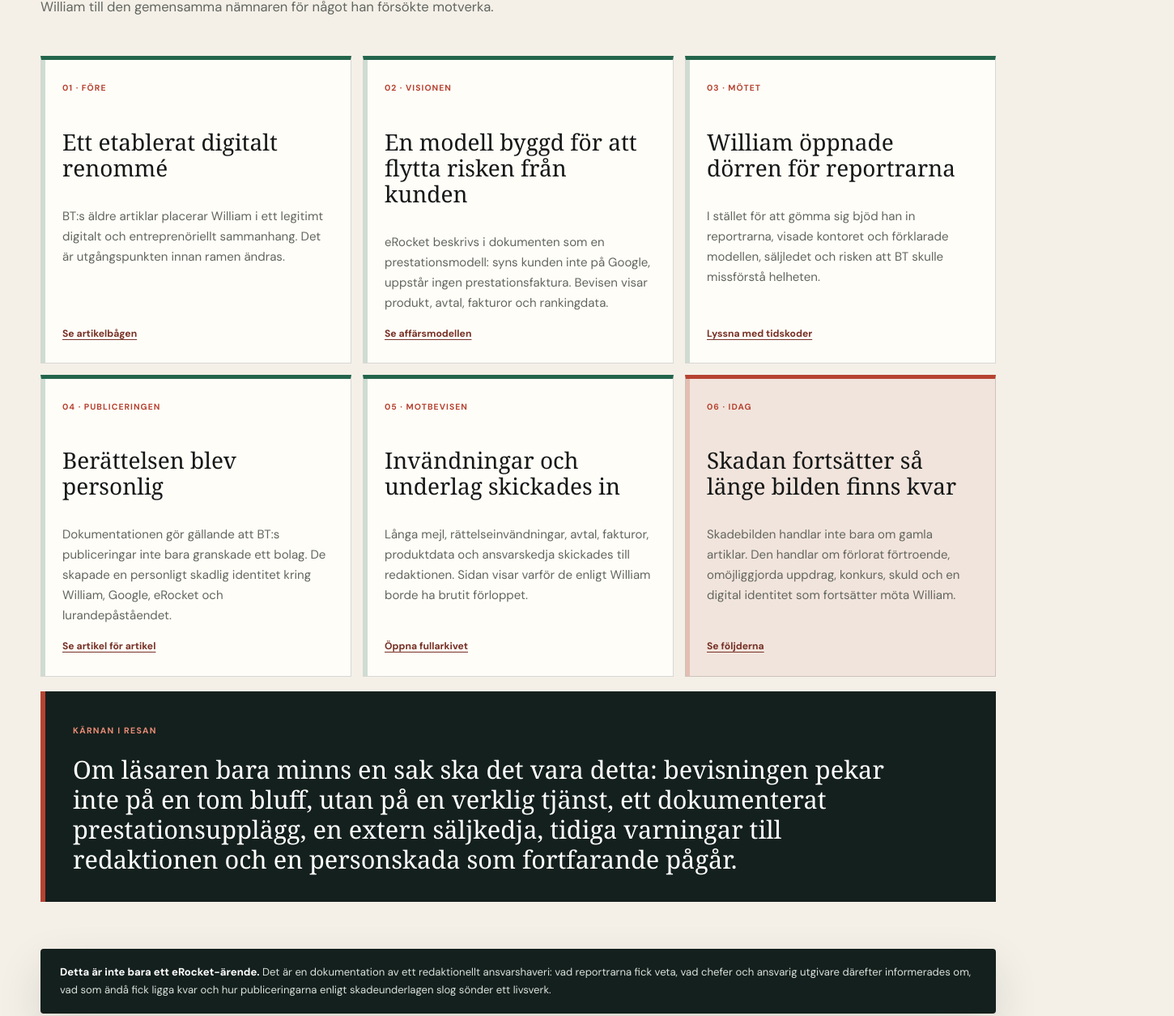
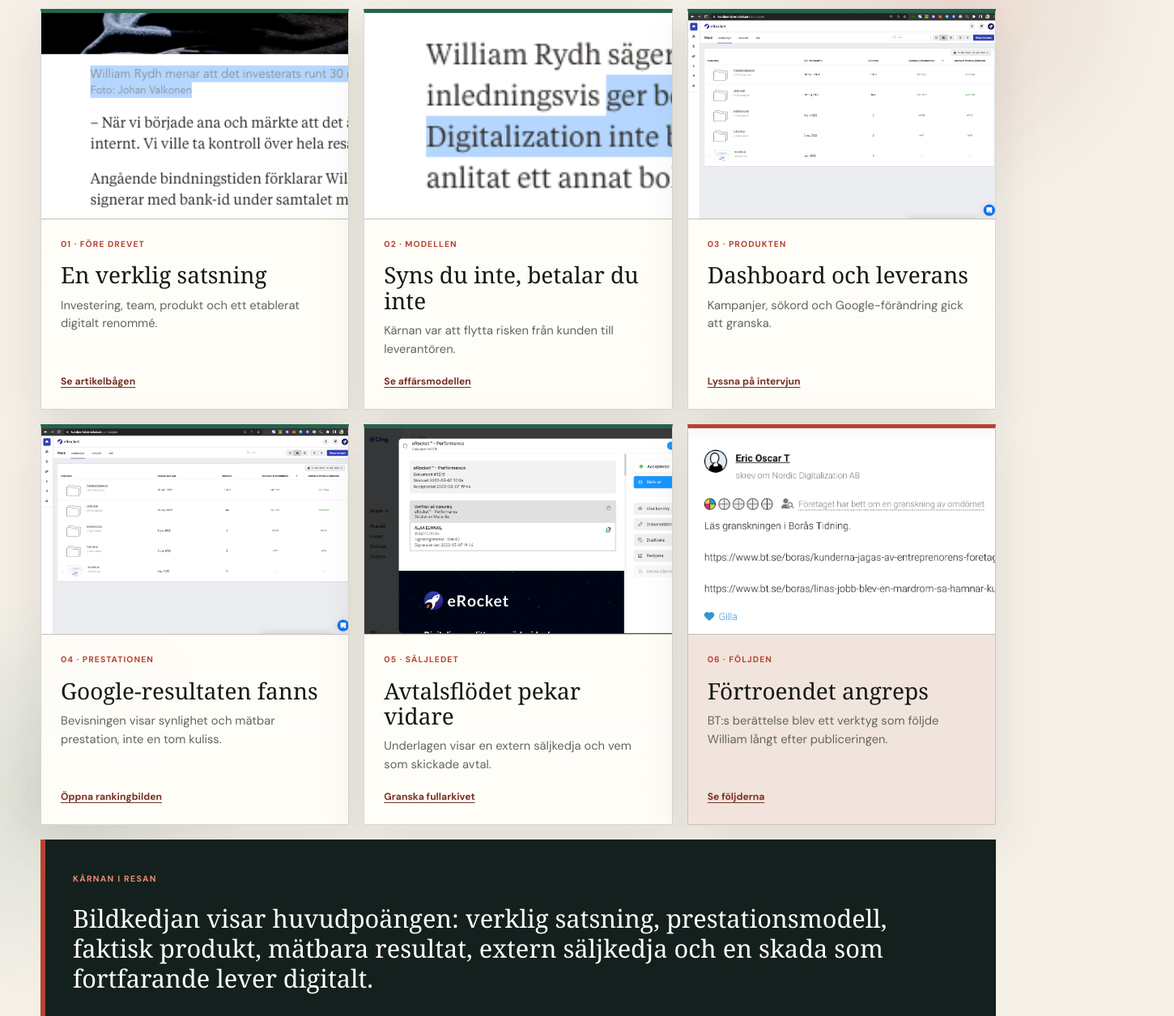
Before and after one commit to willrydh/erocket-dokumentation, a website: page index.html in a window 1280 px wide. Shown: the part 1461-2716 px from the top of the page at 81% size, 1450 px wide, since content can reach past the window. Drawn offline with Linux system fonts and the light colour scheme; a web font is replaced by a local one.

Commit message:
Gör startsidans resa mer visuell

```diff
--- a/index.html
+++ b/index.html
@@ -15,7 +15,7 @@
   <link rel="preconnect" href="https://fonts.googleapis.com">
   <link rel="preconnect" href="https://fonts.gstatic.com" crossorigin>
   <link href="https://fonts.googleapis.com/css2?family=DM+Sans:wght@400;500;600;700&family=Libre+Caslon+Display&display=swap" rel="stylesheet">
-  <link rel="stylesheet" href="styles.css?v=journey1">
+  <link rel="stylesheet" href="styles.css?v=visual-journey1">
   <script type="application/ld+json">
   {
     "@context": "https://schema.org",
@@ -110,51 +110,57 @@
 
     <section class="story-journey section-shell" id="resan" aria-label="Digital resa genom dokumentationen">
       <div class="section-heading reveal">
-        <p class="eyebrow">Följ resan</p>
-        <h2>Det här är berättelsen om hur en människa blev ramen för allt.</h2>
-        <p>Webbplatsen ska läsas som en dokumenterad resa: från ett etablerat digitalt livsverk, via ett innovationsprojekt byggt för att minska kundens risk, till en publicerad bild som enligt bevisningen gjorde William till den gemensamma nämnaren för något han försökte motverka.</p>
+        <p class="eyebrow">Visuell resa</p>
+        <h2>Se flödet: från livsverk till publicerad skadebild.</h2>
+        <p>Sex nedslag. Bilder först, kort kontext efteråt. Varje kort går vidare till underlaget.</p>
       </div>
       <div class="journey-map" aria-label="Sex steg genom händelseförloppet">
         <article class="journey-step reveal">
-          <span>01 · Före</span>
-          <h3>Ett etablerat digitalt renommé</h3>
-          <p>BT:s äldre artiklar placerar William i ett legitimt digitalt och entreprenöriellt sammanhang. Det är utgångspunkten innan ramen ändras.</p>
-          <a href="#artikelbage">Se artikelbågen</a>
+          <a class="journey-image" href="#artikelbage"><img src="assets/bt-30-miljoner.png" alt="BT-bildtext om investering runt 30 miljoner i eRocket" loading="lazy"></a>
+          <span>01 · Före drevet</span>
+          <h3>En verklig satsning</h3>
+          <p>Investering, team, produkt och ett etablerat digitalt renommé.</p>
+          <a class="journey-link" href="#artikelbage">Se artikelbågen</a>
         </article>
         <article class="journey-step reveal">
-          <span>02 · Visionen</span>
-          <h3>En modell byggd för att flytta risken från kunden</h3>
-          <p>eRocket beskrivs i dokumenten som en prestationsmodell: syns kunden inte på Google, uppstår ingen prestationsfaktura. Bevisen visar produkt, avtal, fakturor och rankingdata.</p>
-          <a href="#riskmodellen">Se affärsmodellen</a>
+          <a class="journey-image" href="bevisdatabas.html#ark-024"><img src="assets/prestationsbaserad-riskfri-modell.png" alt="Markerad text om prestationsbaserad modell och att kunden inte betalar i förskott" loading="lazy"></a>
+          <span>02 · Modellen</span>
+          <h3>Syns du inte, betalar du inte</h3>
+          <p>Kärnan var att flytta risken från kunden till leverantören.</p>
+          <a class="journey-link" href="#riskmodellen">Se affärsmodellen</a>
         </article>
         <article class="journey-step reveal">
-          <span>03 · Mötet</span>
-          <h3>William öppnade dörren för reportrarna</h3>
-          <p>I stället för att gömma sig bjöd han in reportrarna, visade kontoret och förklarade modellen, säljledet och risken att BT skulle missförstå helheten.</p>
-          <a href="artiklar.html#intervjutidskoder">Lyssna med tidskoder</a>
+          <a class="journey-image" href="bevisdatabas.html#p-001"><img src="assets/erocket-dashboard.png" alt="eRocket-dashboard med kampanjer, sökord och Google-förändring" loading="lazy"></a>
+          <span>03 · Produkten</span>
+          <h3>Dashboard och leverans</h3>
+          <p>Kampanjer, sökord och Google-förändring gick att granska.</p>
+          <a class="journey-link" href="artiklar.html#intervjutidskoder">Lyssna på intervjun</a>
         </article>
         <article class="journey-step reveal">
-          <span>04 · Publiceringen</span>
-          <h3>Berättelsen blev personlig</h3>
-          <p>Dokumentationen gör gällande att BT:s publiceringar inte bara granskade ett bolag. De skapade en personligt skadlig identitet kring William, Google, eRocket och lurandepåståendet.</p>
-          <a href="artiklar.html#artikelmotbevis">Se artikel för artikel</a>
+          <a class="journey-image" href="bevisdatabas.html#ark-018"><img src="assets/google-rankingar-feb-nov-2022.png" alt="Sammanställning av ökade Google-placeringar februari till november 2022" loading="lazy"></a>
+          <span>04 · Prestationen</span>
+          <h3>Google-resultaten fanns</h3>
+          <p>Bevisningen visar synlighet och mätbar prestation, inte en tom kuliss.</p>
+          <a class="journey-link" href="bevisdatabas.html#ark-018">Öppna rankingbilden</a>
         </article>
         <article class="journey-step reveal">
-          <span>05 · Motbevisen</span>
-          <h3>Invändningar och underlag skickades in</h3>
-          <p>Långa mejl, rättelseinvändningar, avtal, fakturor, produktdata och ansvarskedja skickades till redaktionen. Sidan visar varför de enligt William borde ha brutit förloppet.</p>
-          <a href="bevisdatabas.html#alla-filer">Öppna fullarkivet</a>
+          <a class="journey-image" href="bevisdatabas.html#ark-041"><img src="assets/muna-skickade-avtalen.png" alt="Skärmdump som visar att Muna skickat ut avtal själv" loading="lazy"></a>
+          <span>05 · Säljledet</span>
+          <h3>Avtalsflödet pekar vidare</h3>
+          <p>Underlagen visar en extern säljkedja och vem som skickade avtal.</p>
+          <a class="journey-link" href="bevisdatabas.html#alla-filer">Granska fullarkivet</a>
         </article>
         <article class="journey-step damage reveal">
-          <span>06 · Idag</span>
-          <h3>Skadan fortsätter så länge bilden finns kvar</h3>
-          <p>Skadebilden handlar inte bara om gamla artiklar. Den handlar om förlorat förtroende, omöjliggjorda uppdrag, konkurs, skuld och en digital identitet som fortsätter möta William.</p>
-          <a href="#tidslinje">Se följderna</a>
+          <a class="journey-image" href="bevisdatabas.html#sp-001"><img src="assets/reco-eric-oscar-t.png" alt="Reco-omdöme med länkar till BT:s artiklar" loading="lazy"></a>
+          <span>06 · Följden</span>
+          <h3>Förtroendet angreps</h3>
+          <p>BT:s berättelse blev ett verktyg som följde William långt efter publiceringen.</p>
+          <a class="journey-link" href="#tidslinje">Se följderna</a>
         </article>
       </div>
       <aside class="journey-thesis reveal">
         <span>Kärnan i resan</span>
-        <p>Om läsaren bara minns en sak ska det vara detta: bevisningen pekar inte på en tom bluff, utan på en verklig tjänst, ett dokumenterat prestationsupplägg, en extern säljkedja, tidiga varningar till redaktionen och en personskada som fortfarande pågår.</p>
+        <p>Bildkedjan visar huvudpoängen: verklig satsning, prestationsmodell, faktisk produkt, mätbara resultat, extern säljkedja och en skada som fortfarande lever digitalt.</p>
       </aside>
     </section>
 
--- a/styles.css
+++ b/styles.css
@@ -181,34 +181,72 @@
   font-size: .68rem; font-weight: 800; letter-spacing: .04em; text-transform: uppercase;
 }
 
-.story-journey { padding-block: 118px 88px; }
+.story-journey {
+  position: relative; padding-block: 118px 88px; isolation: isolate;
+}
+.story-journey::before,
+.story-journey::after {
+  content: ""; position: absolute; z-index: -1; pointer-events: none; border-radius: 999px;
+  filter: blur(12px); opacity: .78; animation: journey-flow 28s ease-in-out infinite alternate;
+}
+.story-journey::before {
+  width: 42vw; height: 42vw; top: 5%; right: -18vw;
+  background: radial-gradient(circle, rgba(182, 67, 49, .16), rgba(182, 67, 49, 0) 68%);
+}
+.story-journey::after {
+  width: 38vw; height: 38vw; left: -19vw; bottom: 8%;
+  background: radial-gradient(circle, rgba(35, 101, 76, .15), rgba(35, 101, 76, 0) 70%);
+  animation-duration: 34s; animation-delay: -12s;
+}
+@keyframes journey-flow {
+  from { transform: translate3d(-1.5vw, -1vh, 0) scale(1); }
+  to { transform: translate3d(2vw, 3vh, 0) scale(1.08); }
+}
 .story-journey .section-heading { max-width: 930px; }
 .story-journey .section-heading h2 { max-width: 900px; }
 .story-journey .section-heading p:last-child {
   max-width: 820px; color: var(--muted); font-size: 1.04rem; line-height: 1.76;
 }
 .journey-map {
-  display: grid; grid-template-columns: repeat(3, 1fr); gap: 14px; margin-top: 46px;
+  display: grid; grid-template-columns: repeat(3, 1fr); gap: 18px; margin-top: 46px;
 }
 .journey-step {
-  position: relative; min-height: 330px; display: flex; flex-direction: column;
-  padding: 26px; overflow: hidden; background: var(--white);
+  position: relative; min-height: 470px; display: flex; flex-direction: column;
+  padding: 0 0 24px; overflow: hidden; background: rgba(255, 253, 248, .94);
   border: 1px solid var(--line); border-top: 5px solid var(--green);
+  box-shadow: 0 18px 55px rgba(26, 29, 25, .1);
 }
 .journey-step::before {
-  content: ""; position: absolute; inset: 0 auto 0 0; width: 5px;
-  background: rgba(35, 101, 76, .22);
+  content: ""; position: absolute; inset: 0; z-index: 0; pointer-events: none;
+  background: linear-gradient(to bottom, transparent 58%, rgba(255,253,248,.98));
 }
 .journey-step.damage { border-top-color: var(--red); background: #f1e4dc; }
-.journey-step.damage::before { background: rgba(182, 67, 49, .24); }
+.journey-step.damage::before { background: linear-gradient(to bottom, transparent 58%, rgba(241,228,220,.99)); }
+.journey-image {
+  position: relative; z-index: 1; display: block; height: 255px; overflow: hidden;
+  background: var(--paper-deep); border-bottom: 1px solid var(--line);
+}
+.journey-image img {
+  width: 100%; height: 100%; object-fit: cover; object-position: top left;
+  transition: transform .7s ease, filter .7s ease;
+}
+.journey-step:hover .journey-image img { transform: scale(1.045); filter: contrast(1.04); }
 .journey-step span {
+  position: relative; z-index: 1; margin: 22px 24px 0;
   color: var(--red); font-size: .65rem; font-weight: 800;
   letter-spacing: .1em; text-transform: uppercase;
 }
-.journey-step h3 { margin: 42px 0 16px; font: 1.75rem/1.14 var(--serif); }
-.journey-step p { color: var(--muted); font-size: .94rem; line-height: 1.66; }
-.journey-step a {
-  margin-top: auto; color: var(--red-dark); font-size: .76rem; font-weight: 800;
+.journey-step h3 {
+  position: relative; z-index: 1; margin: 14px 24px 10px;
+  font: 1.75rem/1.12 var(--serif);
+}
+.journey-step p {
+  position: relative; z-index: 1; margin: 0 24px 18px;
+  color: var(--muted); font-size: .92rem; line-height: 1.55;
+}
+.journey-link {
+  position: relative; z-index: 1; display: inline-flex; width: fit-content; margin: auto 24px 0;
+  color: var(--red-dark); font-size: .76rem; font-weight: 800;
   text-decoration-thickness: 1px; text-underline-offset: 3px;
 }
 .journey-thesis {
@@ -754,6 +792,7 @@
   .quote-panel blockquote { margin: 35px 0 25px; font-size: 1.8rem; }
   .model-grid, .economy-grid, .evidence-grid, .conclusion-grid, .knowledge-grid, .principles, .motive-grid, .risk-comparison, .scenario-grid, .editorial-sequence, .arc-track, .invitation-grid, .journey-map, .archive-grid, .archive-stats, .full-archive-grid, .integrity-grid, .timecode-grid, .bt-archive-grid, .article-map-list, .source-grid, .visual-proof-grid { grid-template-columns: 1fr; }
   .journey-step { min-height: auto; }
+  .journey-image { height: 230px; }
   .journey-thesis { padding: 24px; }
   .visual-card.large { grid-column: auto; }
   .mass-stack article { grid-template-columns: 58px 1fr; }
```
